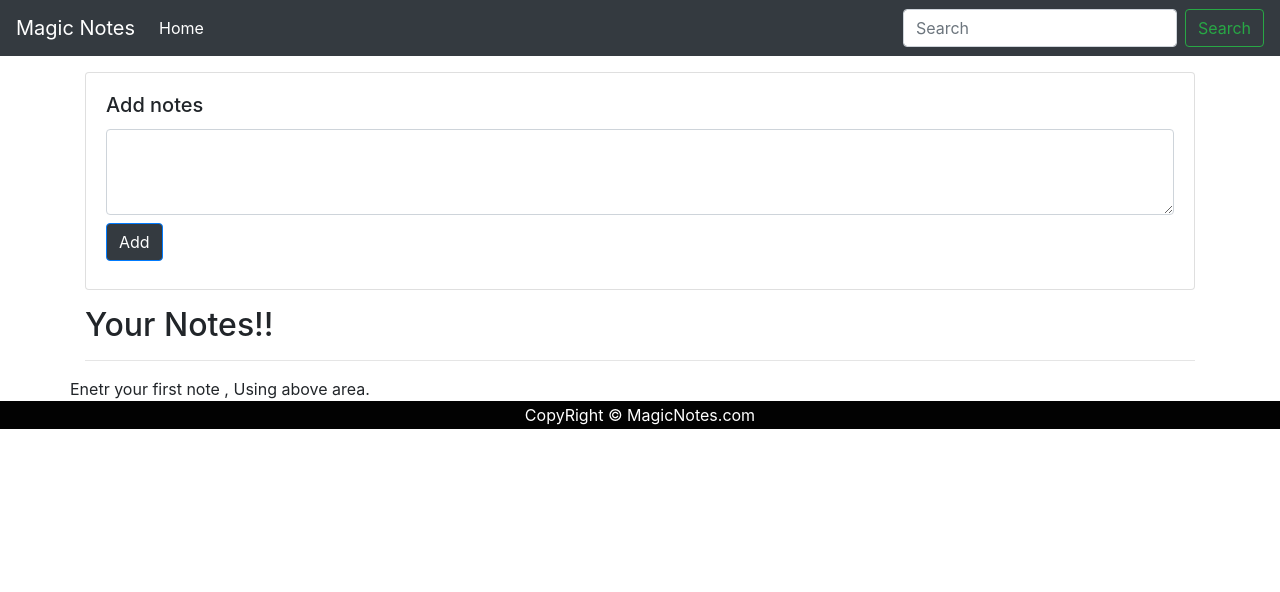
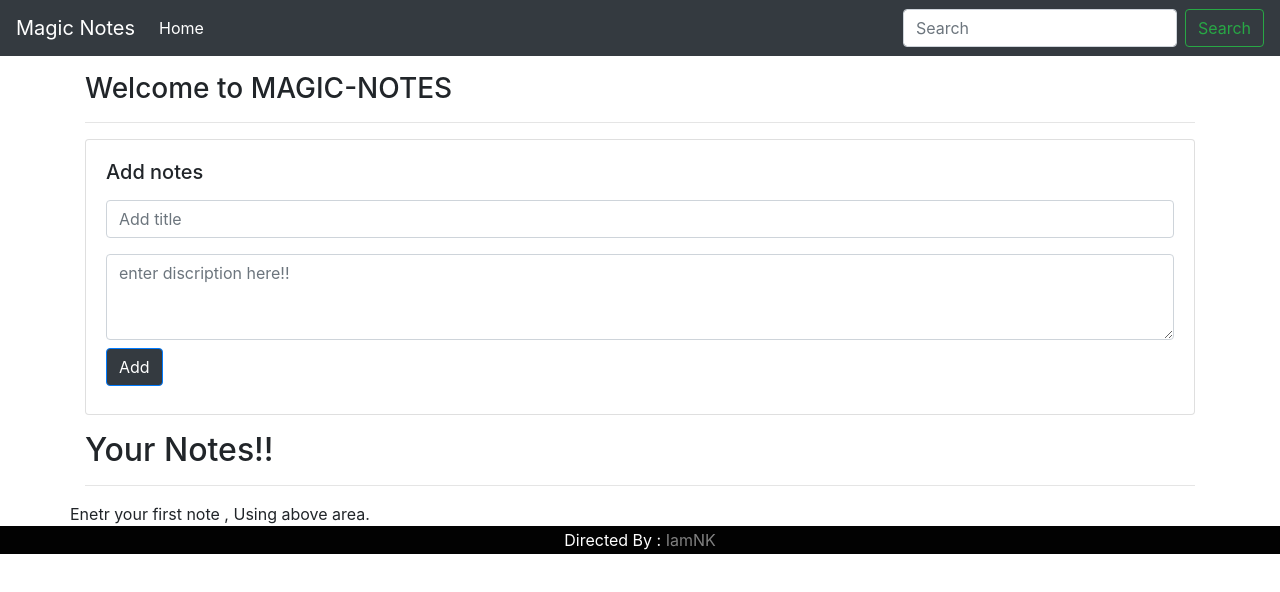
Before and after one commit to Workwithnk/magic-note, a plain HTML site: page index.html in a window 1280 px wide. Drawn offline with nearby package versions, Linux system fonts and the light colour scheme.

Commit message:
Add title area
add a title input here

```diff
--- a/index.html
+++ b/index.html
@@ -47,10 +47,12 @@
     <!-- textarea field -->
 
     <div class="container my-3">
+      <h3>Welcome to MAGIC-NOTES</h3><hr>
       <div class="card">
         <div class="card-body">
           <h5 class="card-title">Add notes</h5>
-          <textarea class="form-control" id="InpText" rows="3"></textarea>
+         <input type="text" class="form-control my-3" id="addTitle" placeholder="Add title">
+          <textarea class="form-control" id="InpText" rows="3" placeholder="enter discription here!!"></textarea>
           <!-- <div class="form-check">
             <input class="form-check-input" id="checkBox" type="checkbox" >
             <label class="form-check-label" for="defaultCheck1">
@@ -80,7 +82,7 @@
         justify-content: center;
       "
     >
-      CopyRight &copy; MagicNotes.com
+      Directed By :&nbsp;  <a href="https://workwithnk.github.io/I-am-nk/" style="color: gray;">IamNK</a>
     </footer>
   </body>
   <link
```
